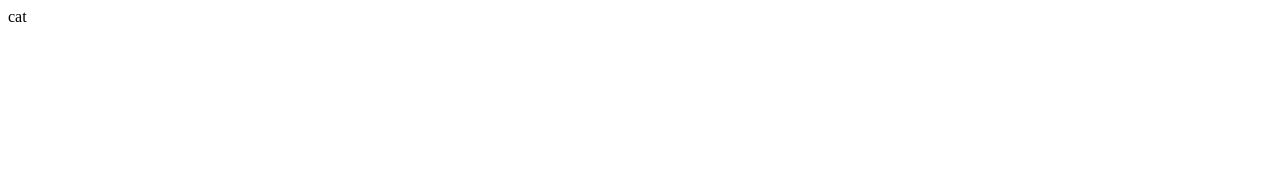
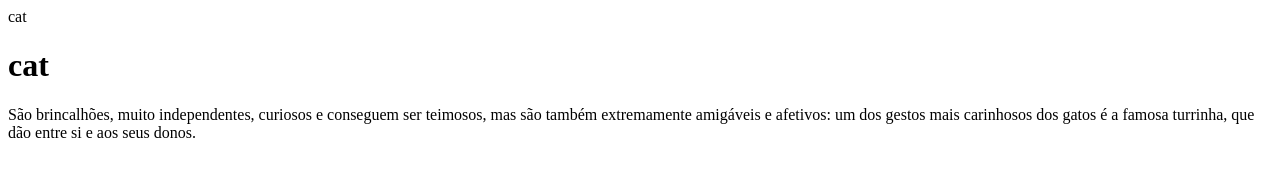
Before and after one commit to mluiza2024/mluiza2024, a plain HTML site: page index.html in a window 1280 px wide. Drawn offline with Linux system fonts and the light colour scheme.

Commit message:
alteração

```diff
--- a/index.html
+++ b/index.html
@@ -7,5 +7,9 @@
 </head>
 <body>
  <header>cat</header>
+ <h1> cat </h1>
+ <p> São brincalhões, muito independentes, curiosos e conseguem ser teimosos, mas são também extremamente amigáveis
+e afetivos: um dos gestos mais carinhosos dos gatos é a famosa turrinha, que dão entre si e aos seus donos.
+ </p>
 </body>
 </html>
```
